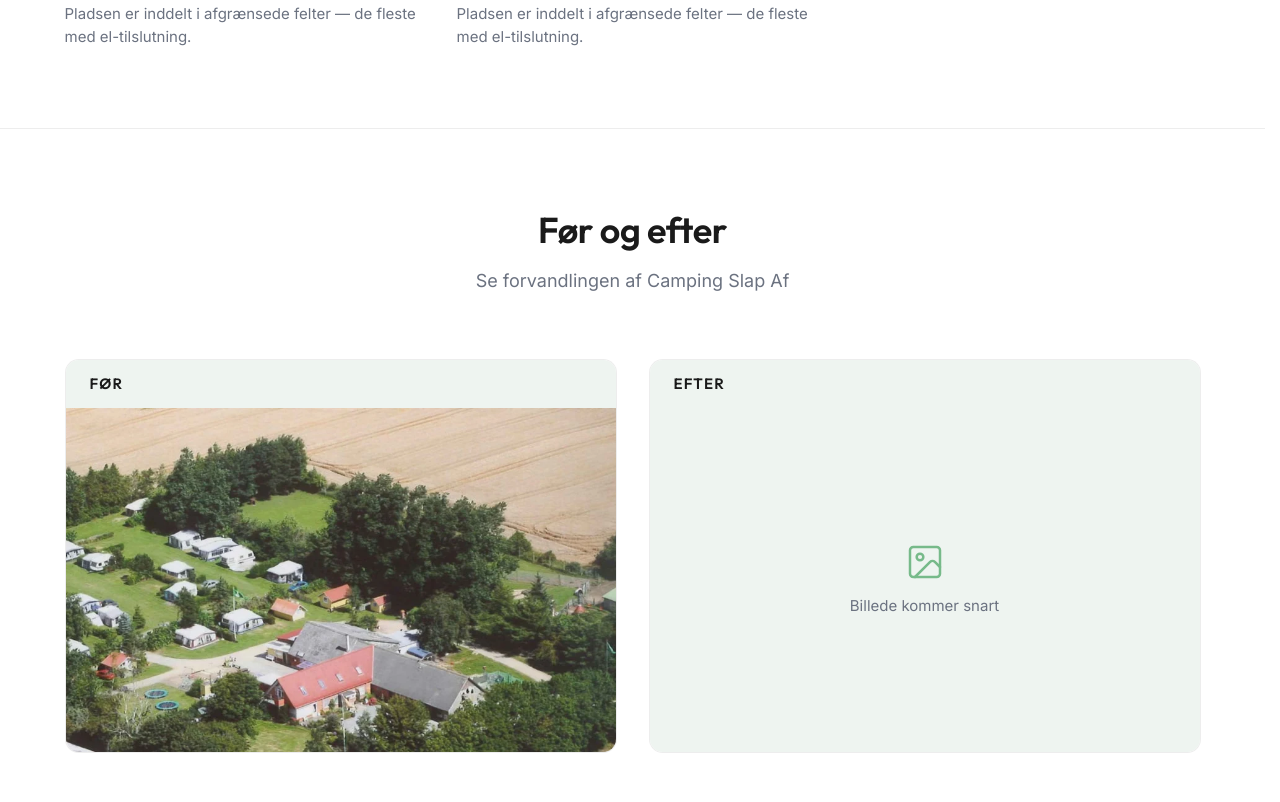
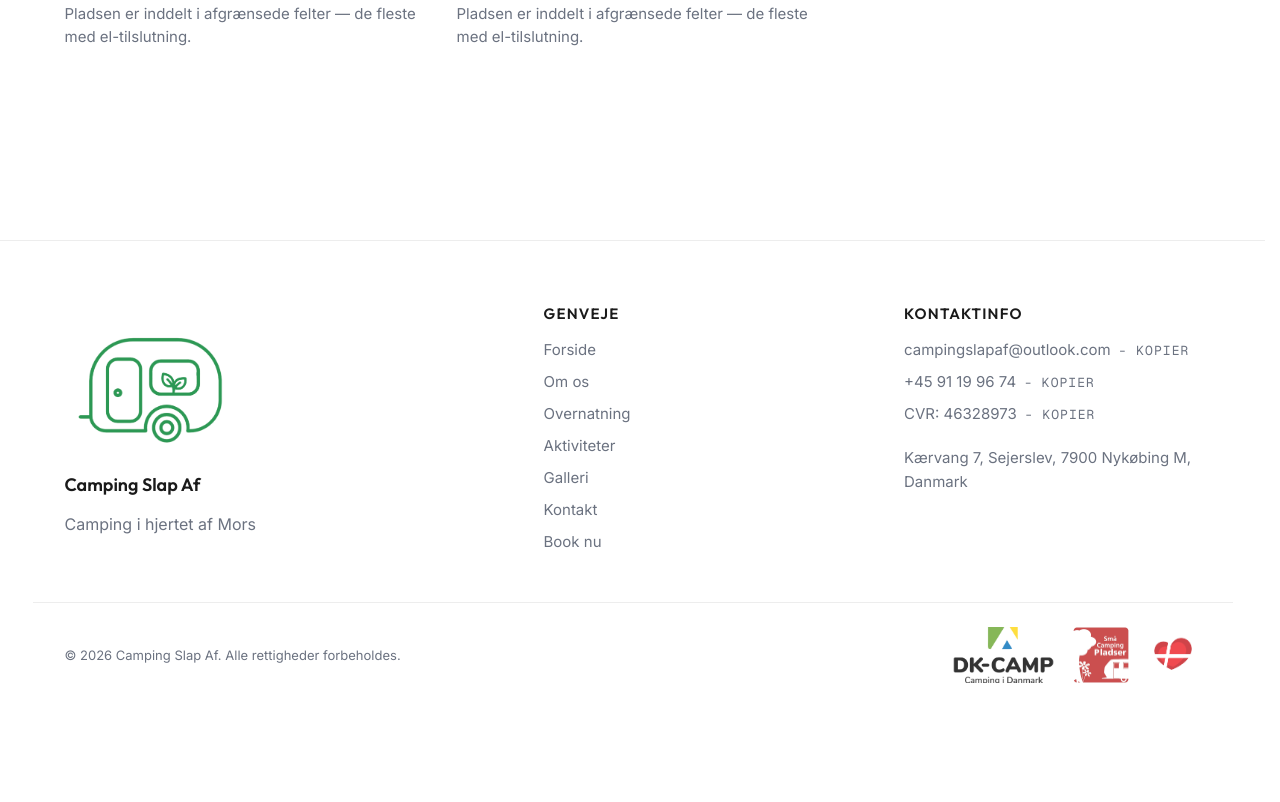
Before and after one commit to Vocata-Studio/camping-slap-af, an Astro site: page /da/gallery in a window 1280 px wide. Shown: the part 2538-3340 px from the top of the page. After the commit the page ends 3253 px from the top, so only its background shows below. Built offline with nearby package versions, Linux system fonts and the light colour scheme; Astro itself is replaced by a stand-in of ours.

Commit message:
refactor(gallery): remove before & after section

```diff
--- a/src/pages/[locale]/gallery.astro
+++ b/src/pages/[locale]/gallery.astro
@@ -65,37 +65,6 @@ const lightboxData = photos.map((p) => ({
           ))
         }
       </ul>
-    </div>
-  </section>
-
-  <hr class="hairline" />
-
-  <!-- Before & After -->
-  <section class="section">
-    <div class="container">
-      <div class="section__head">
-        <h2>{t(l, "Gallery", "beforeAfterTitle")}</h2>
-        <p>{t(l, "Gallery", "beforeAfterSubtitle")}</p>
-      </div>
-      <div class="ba-grid">
-        <div class="ba-card">
-          <div class="ba-card__label">{t(l, "Gallery", "beforeLabel")}</div>
-          <div class="ba-card__media">
-            <img src="/images/old-gerlis-placeholder.webp" alt={t(l, "Gallery", "beforeLabel")} loading="lazy" />
-          </div>
-        </div>
-        <div class="ba-card">
-          <div class="ba-card__label">{t(l, "Gallery", "afterLabel")}</div>
-          <div class="ba-card__media ba-card__media--placeholder">
-            <svg viewBox="0 0 24 24" fill="none" stroke="currentColor" stroke-width="1.5" stroke-linecap="round" stroke-linejoin="round" aria-hidden="true">
-              <rect width="18" height="18" x="3" y="3" rx="2" ry="2" />
-              <circle cx="9" cy="9" r="2" />
-              <path d="m21 15-3.086-3.086a2 2 0 0 0-2.828 0L6 21" />
-            </svg>
-            <span>{t(l, "Gallery", "afterComingSoon")}</span>
-          </div>
-        </div>
-      </div>
     </div>
   </section>
 
```
